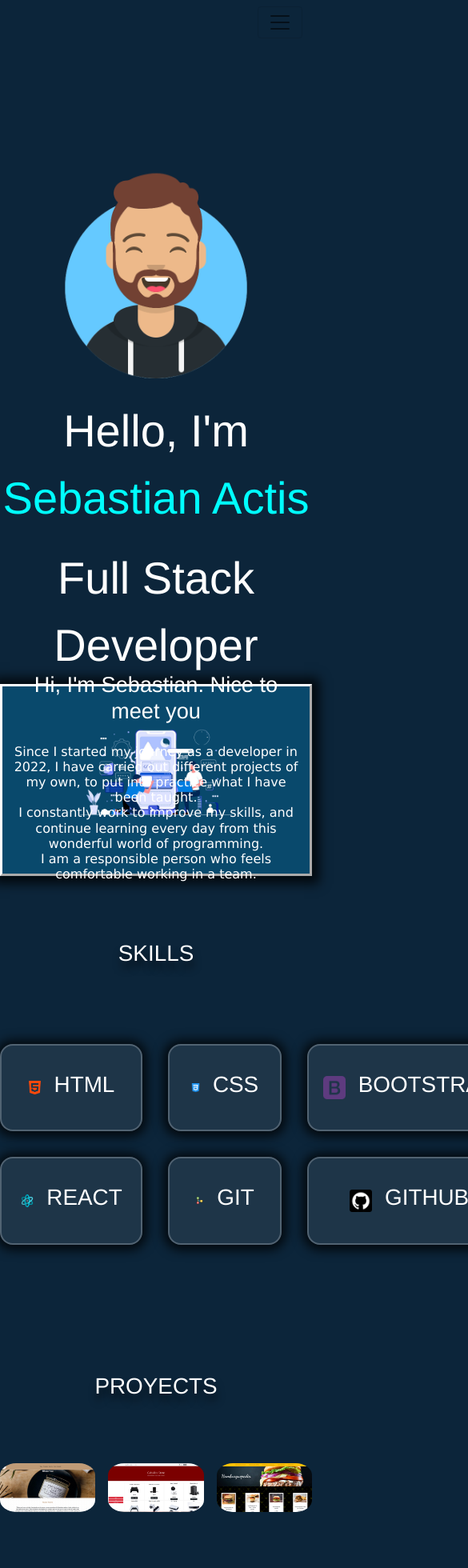
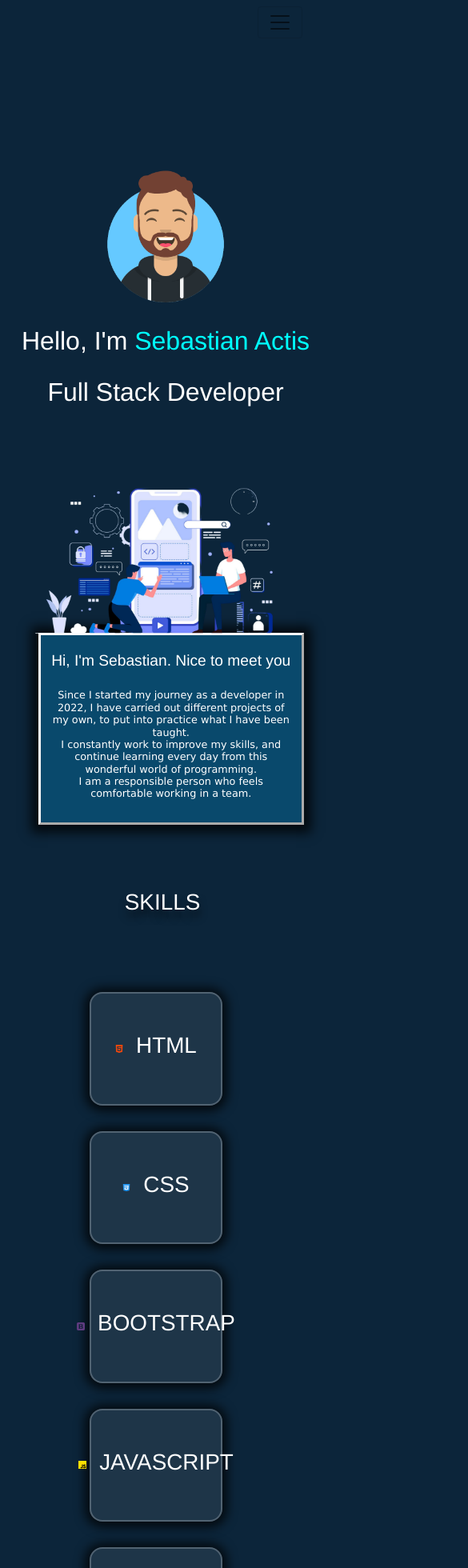
Before and after one commit to sebaactis/portfolio, a React (Create React App) app: page / in a window 390 px wide. Shown: the top 1960 px of the page at 80% size, 585 px wide, since content can reach past the window. Built offline with nearby package versions, Linux system fonts and the light colour scheme.

Commit message:
principio de medias queries - responsive

```diff
--- a/src/components/Main/Main.jsx
+++ b/src/components/Main/Main.jsx
@@ -5,10 +5,10 @@ import imgCode from "../../img/code.png"
 const Main = () => {
     return (
         <div className="main" id="home">
-            <img src={img} width="250" alt="avatar"  />
+            <img className="avatar" src={img} alt="avatar"  />
             <p className="mainHello"> Hello, I'm <span className="nameMain"> Sebastian Actis </span></p>
             <p className="mainFullStack"> Full Stack Developer</p>
-            <img src={imgCode} className="imgStack" width="75%" alt="avatar" id="about" />
+            <img src={imgCode} className="imgStack" alt="avatar" id="about" />
 
         </div>
     )
--- a/src/components/Proyects/Proyects.jsx
+++ b/src/components/Proyects/Proyects.jsx
@@ -6,7 +6,7 @@ const Proyects = () => {
 
     <>
 
-      <h1 style={{ textAlign: "center", marginTop: "10rem", color: "white", textShadow: "1px 9px 10px rgba(0,0,0,0.6)" }} id="proyects"> PROYECTS </h1>
+      <h1 className="titleProy" id="proyects"> PROYECTS </h1>
       <section className="proyectSection">
 
         {
--- a/src/scss/main.scss
+++ b/src/scss/main.scss
@@ -13,3 +13,7 @@
 @import "./partials/_proyects.scss";
 @import "./partials/_contact.scss";
 @import "./partials/_footer.scss";
+@import "./mediasQueries/_main.scss";
+@import "./mediasQueries/_about.scss";
+@import "./mediasQueries/_skills.scss";
+@import "./mediasQueries/_proyects.scss";
--- /dev/null
+++ b/src/scss/mediasQueries/_about.scss
@@ -0,0 +1,19 @@
+@media only screen and (max-width: 576px) {
+
+    .aboutCont {
+        margin-left: 3rem;
+        margin-top: 10.4rem;
+        width: 85%;
+
+
+        .hiAbout {
+            color: white;
+            background-color: #0082be00;
+            font-size: 1.2rem;
+        }
+
+        .descAbout {
+            font-size: 0.8rem;
+        }
+    }
+};
--- /dev/null
+++ b/src/scss/mediasQueries/_main.scss
@@ -0,0 +1,30 @@
+@media only screen and (max-width: 576px) {
+
+    .main {
+        margin-left: 1.5rem;
+        display: flex;
+        flex-direction: column;
+        align-items: center;
+
+
+        .avatar {
+            width: 10rem;
+        }
+
+        .mainHello {
+            font-size: 2rem;
+        }
+
+        .mainFullStack {
+            font-size: 2rem;
+            color: white;
+        }
+
+        .imgStack {
+            width: 500px;
+            margin-bottom: -2.1rem;
+        }
+
+    }
+
+}
--- /dev/null
+++ b/src/scss/mediasQueries/_proyects.scss
@@ -0,0 +1,31 @@
+@media only screen and (max-width: 576px) {
+
+.proyectSection {
+
+    display: flex;
+    flex-direction: column;
+    margin-left: 10rem;
+    gap: 3rem;
+
+    figure {
+        position: relative;
+        width: 70%;
+
+        img {
+            width: 70%;
+        }
+
+        .proyectHov {
+            width: 70%;
+        }
+
+        .proyectHov p {
+            font-size: 1.2rem;
+        }
+
+    }
+
+}
+
+
+}
--- /dev/null
+++ b/src/scss/mediasQueries/_skills.scss
@@ -0,0 +1,28 @@
+@media only screen and (max-width: 576px) {
+
+    .skillTitle {
+
+        margin-left: 1rem;
+    }
+
+
+    .skillsContainer {
+
+        grid-template-columns: 100%;
+        margin-right: 7rem;
+
+
+        .cards {
+            display: flex;
+            flex-direction: row;
+            justify-content: center;
+            align-items: center;
+            padding: 3rem;
+            margin-left: 7rem;
+
+        }
+
+
+    }
+
+}
--- a/src/scss/partials/_main.scss
+++ b/src/scss/partials/_main.scss
@@ -2,6 +2,10 @@
     margin-top: 13rem;
     margin-bottom: -12.8rem;
     text-align: center;
+
+    .avatar {
+        width: 17rem;
+    }
 
     .mainHello {
         font-size: 3.5rem;
@@ -21,6 +25,7 @@
 
     .imgStack {
         background-color: #057cb300;
+        width: 70%
     }
 
 }
--- a/src/scss/partials/_proyects.scss
+++ b/src/scss/partials/_proyects.scss
@@ -1,3 +1,10 @@
+.titleProy {
+    text-align: center;
+     margin-top: 10rem;
+     color: white;
+     text-shadow: 1px 9px 10px rgba(0,0,0,0.6);
+};
+
 .proyectSection {
 
     display: flex;
--- a/src/scss/partials/_skills.scss
+++ b/src/scss/partials/_skills.scss
@@ -2,7 +2,7 @@
     text-align: center;
     color: white;
     margin-top: 5rem;
-    text-shadow: 1px 9px 10px rgba(0,0,0,0.6);
+    text-shadow: 1px 9px 10px rgba(0, 0, 0, 0.6);
 }
 
 
@@ -29,6 +29,7 @@
         -moz-box-shadow: 0px 1px 13px 6px rgba(0, 0, 0, 0.75);
 
 
+
         .skillImg {
             background-color: rgba(255, 255, 255, 0);
             width: 15%;
```
